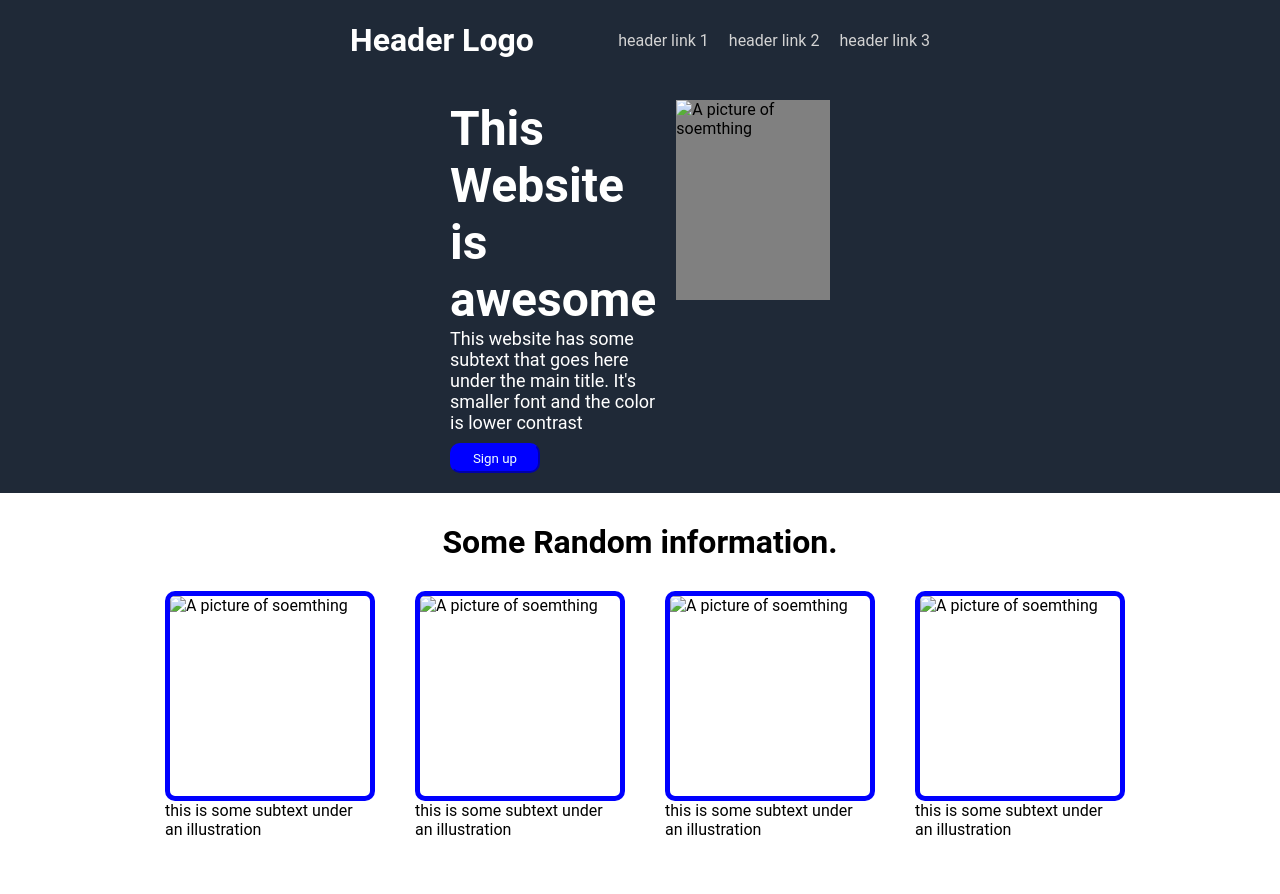
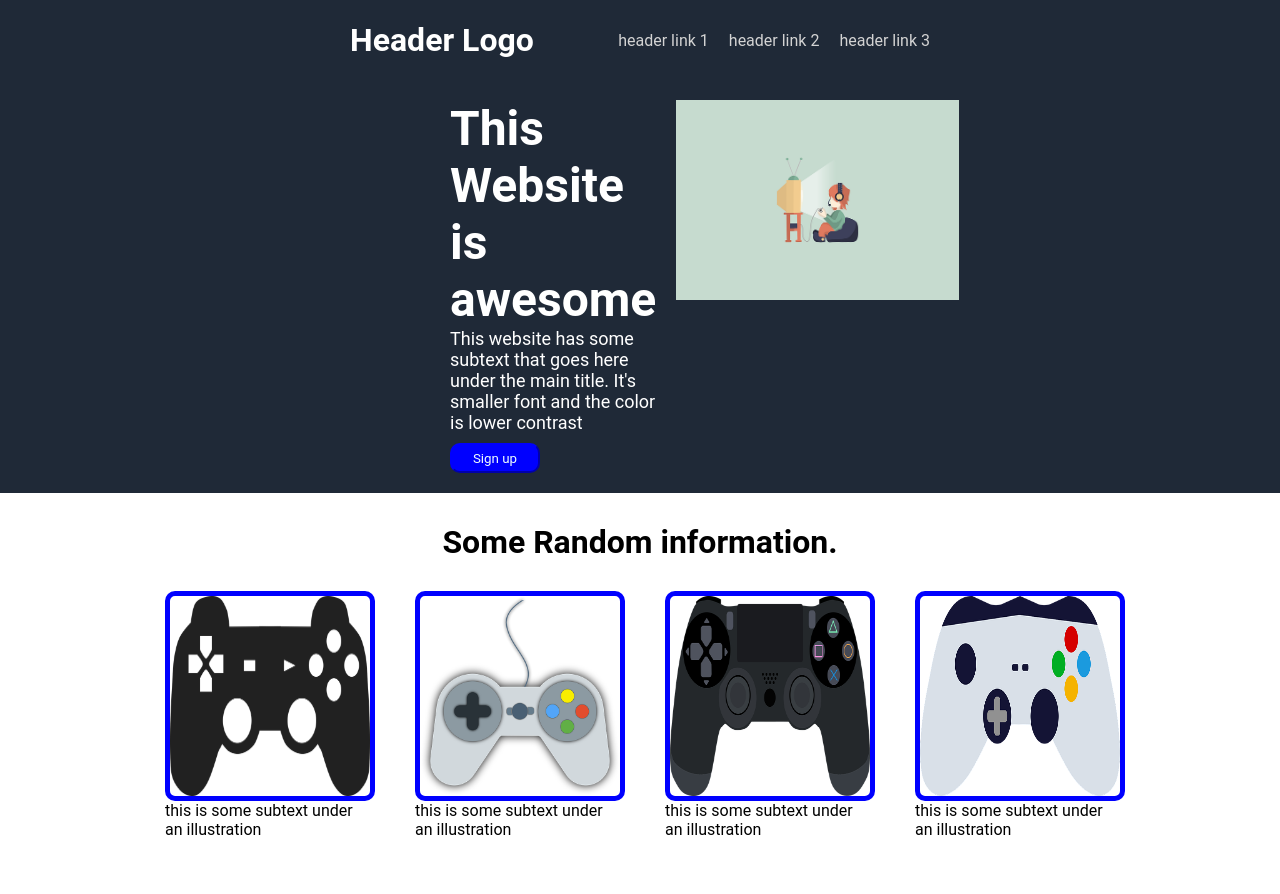
Before and after one commit to linkstr3000/odin-landing-page, a plain HTML site: page index.html in a window 1280 px wide. Shown: the top 894 px of the page. Drawn offline with Linux system fonts and the light colour scheme.

Commit message:
Add Images to image frames Going to fix the scaling issue later when on main pc

```diff
--- a/index.html
+++ b/index.html
@@ -21,26 +21,26 @@
                     <p>This website has some subtext that goes here under the main title. It's smaller font and the color is lower contrast</p>
                     <button>Sign up</button>
                 </div>
-                <img src="something.png" alt="A picture of soemthing">
+                <img src="./images/gamer.webp" alt="A picture of soemthing">
             </div>
         </div>
         <div class="middle-section">
             <h1>Some Random information.</h1>
             <div class="pictures-info">
                 <div class="picture-info-pair">
-                    <img src="pic1.png" alt="A picture of soemthing">
+                    <img src="./images/controller-1.webp" alt="A picture of soemthing">
                     <p>this is some subtext under an illustration</p>
                 </div>
                 <div class="picture-info-pair">
-                    <img src="pic2.png" alt="A picture of soemthing">
+                    <img src="./images/controller-2.webp" alt="A picture of soemthing">
                     <p>this is some subtext under an illustration</p>
                 </div>
                 <div class="picture-info-pair">
-                    <img src="pic2.png" alt="A picture of soemthing">
+                    <img src="./images/controller-3.webp" alt="A picture of soemthing">
                     <p>this is some subtext under an illustration</p>
                 </div>
                 <div class="picture-info-pair">
-                    <img src="pic2.png" alt="A picture of soemthing">
+                    <img src="./images/controller-4.webp" alt="A picture of soemthing">
                     <p>this is some subtext under an illustration</p>
                 </div>
             </div>
```
Also changed, not shown: images/controller-1.webp (added), images/controller-2.webp (added), images/controller-3.webp (added), images/controller-4.webp (added), images/gamer.webp (added).
